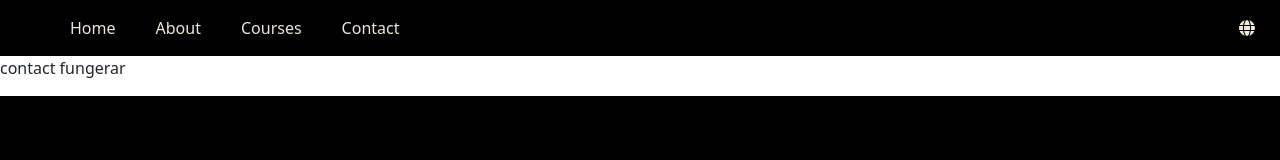
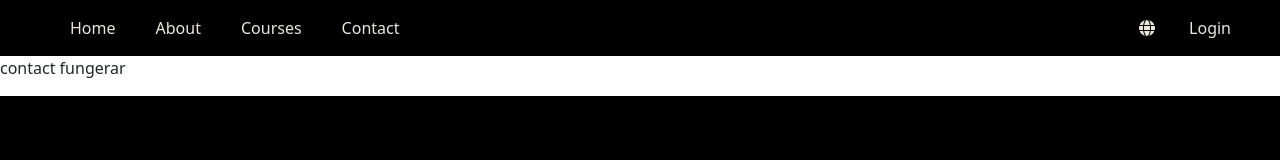
Before and after one commit to mikaelrosendahl/homepage, an Angular app: page /contact in a window 1280 px wide. Shown: the top 160 px of the page. Built offline with nearby package versions, Linux system fonts and the light colour scheme.

Commit message:
added login btn

```diff
--- a/src/app/app-routing.module.ts
+++ b/src/app/app-routing.module.ts
@@ -9,9 +9,9 @@ import { PageNotFoundComponent } from './pagenotfound.component';
 
 const routes: Routes = [
   { path: 'home', title: 'Home', component: HomeComponent },
-  { path: 'about', title: 'Aboutpage', component: AboutComponent },
-  { path: 'courses', title: 'Coursespage', component: CoursesComponent },
-  { path: 'contact', title: 'Contactpage', component: ContactComponent },
+  { path: 'about', title: 'About', component: AboutComponent },
+  { path: 'courses', title: 'Courses', component: CoursesComponent },
+  { path: 'contact', title: 'Contact', component: ContactComponent },
   { path: '**', component: PageNotFoundComponent },  // Wildcard route for a 404 page
 ];
 
--- a/src/app/menu.component.html
+++ b/src/app/menu.component.html
@@ -12,8 +12,9 @@
 		<div class="d-flex>">
 			<nav class="navbar navbar-expand-lg">
 				<div class="container-fluid">
-					<button class="btn btn-transparent" type="button" data-bs-toggle="collapse" data-bs-target="#navbarNav"
-						aria-controls="navbarNav" aria-expanded="false" aria-label="Toggle navigation">
+					<button class="btn btn-transparent" type="button" data-bs-toggle="collapse"
+						data-bs-target="#navbarNav" aria-controls="navbarNav" aria-expanded="false"
+						aria-label="Toggle navigation">
 						<span class="fa-solid fa-bars navbar-toggler" title="Menu"></span>
 					</button>
 					<div class="collapse navbar-collapse justify-content-left ps-4">
@@ -25,16 +26,22 @@
 								<a class="nav-link" routerLink="/about" aria-label="About">About</a>
 							</li>
 							<li class="nav-item">
-								<a class="nav-link" routerLink="/courses" aria-label="About">Courses</a>
+								<a class="nav-link" routerLink="/courses" aria-label="Courses">Courses</a>
 							</li>
 							<li class="nav-item">
-								<a class="nav-link" routerLink="/contact" aria-label="About">Contact</a>
+								<a class="nav-link" routerLink="/contact" aria-label="Contact">Contact</a>
 							</li>
 						</ul>
 					</div>
-					<button class="btn btn-transparent">
-						<span class="fa-solid fa-globe language-globe" title="Choose language" aria-label="Globe"></span>
-					</button>
+					<div class="d-flex justify-content-left gap-2 pe-4">
+						<button class="btn btn-transparent">
+							<span class="fa-solid fa-globe nav-globe" title="Select language"
+								aria-label="Select language"></span>
+						</button>
+						<button class="btn btn-transparent">
+							<span class="nav-login" title="Login" aria-label="Login">Login</span>
+						</button>
+					</div>
 				</div>
 			</nav>
 		</div>
--- a/src/scss/menu.scss
+++ b/src/scss/menu.scss
@@ -8,7 +8,8 @@ nav {
 
     .nav-link,
     .navbar-toggler,
-    .language-globe {
+    .nav-globe,
+    .nav-login {
 
         color: $secondary;
 
@@ -32,17 +33,4 @@ nav {
 
     }
 
-   /*  .language-globe {
-        color: $secondary;
-
-        &:hover,
-        :active {
-            color: darken($color: $secondary, $amount: 20);
-        }
-
-        &:focus {
-            text-decoration: underline;
-        }
-    } */
-
 }
```
